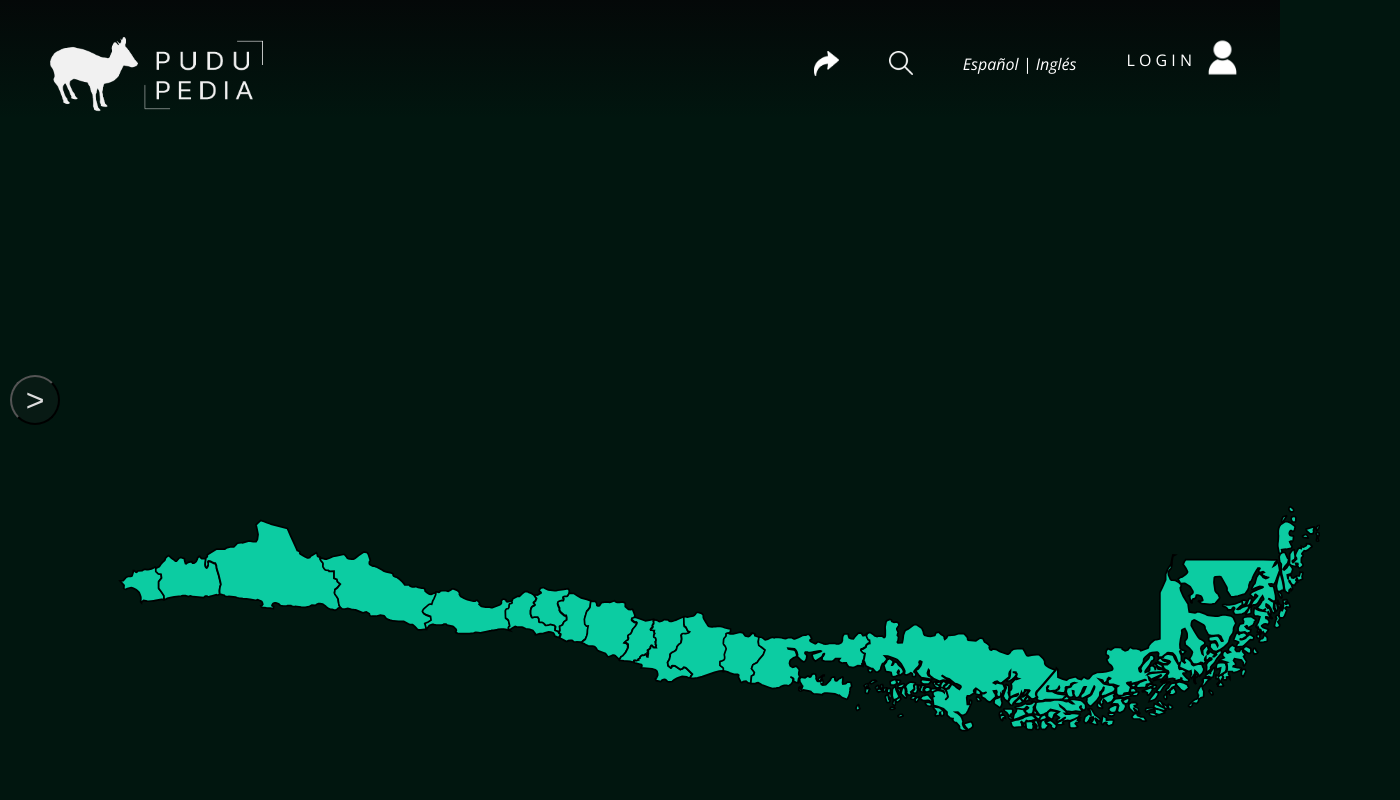
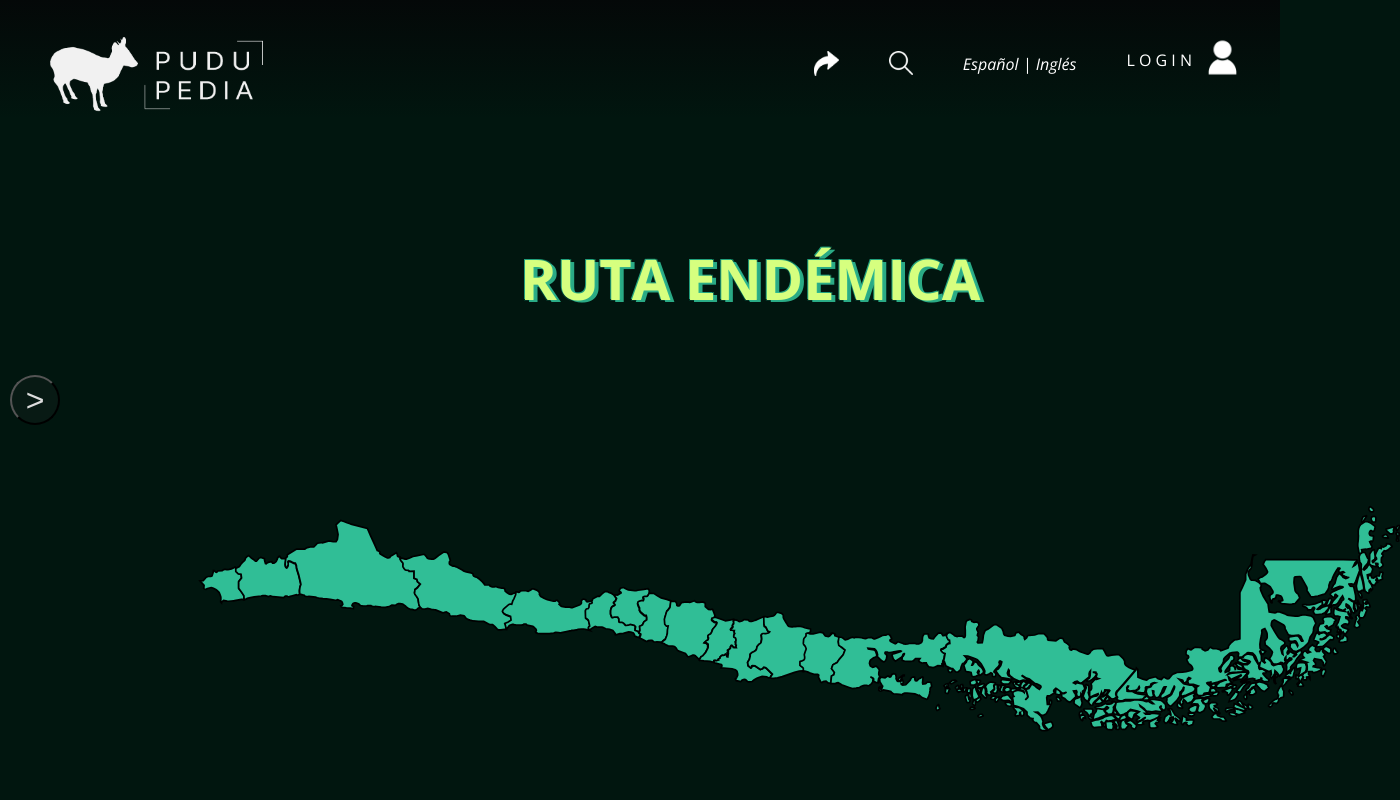
Before and after one commit to Yin-Aranguiz/PuduPedia, a React (Create React App) app in the folder pudupedia/: page /vida-silvestre in a window 1280 px wide. Shown: the top 800 px of the page, 1400 px wide, since content can reach past the window. Built offline with nearby package versions, Linux system fonts and the light colour scheme.

Commit message:
actualización mapa, color y burbles

```diff
--- a/pudupedia/src/App.css
+++ /dev/null
@@ -1,38 +0,0 @@
-.App {
-  text-align: center;
-}
-
-.App-logo {
-  height: 40vmin;
-  pointer-events: none;
-}
-
-@media (prefers-reduced-motion: no-preference) {
-  .App-logo {
-    animation: App-logo-spin infinite 20s linear;
-  }
-}
-
-.App-header {
-  background-color: #282c34;
-  min-height: 100vh;
-  display: flex;
-  flex-direction: column;
-  align-items: center;
-  justify-content: center;
-  font-size: calc(10px + 2vmin);
-  color: white;
-}
-
-.App-link {
-  color: #61dafb;
-}
-
-@keyframes App-logo-spin {
-  from {
-    transform: rotate(0deg);
-  }
-  to {
-    transform: rotate(360deg);
-  }
-}
--- a/pudupedia/src/App.js
+++ b/pudupedia/src/App.js
@@ -1,11 +1,10 @@
 import React from 'react';
-import './App.css';
 // import PuduHierbaPuma from './Components/GamePage/PuHiPuGame/PuduHierbaPuma';
 import Burbles from './Components/MapPage/Burbles';
 import { BrowserRouter as Router, Route, Routes } from 'react-router-dom';
 import LandingPage from './Components/LandingPage/LandingPage';
 import GamePage from './Components/GamePage/GamePage';
-import TriviaGame from './Components/GamePage/TriviaGame/TriviaGame';
+// import TriviaGame from './Components/GamePage/TriviaGame/TriviaGame';
 import NavBar from './Components/LandingPage/Navbar/NavBar';
 
 
@@ -16,11 +15,11 @@ function App() {
             <Routes>
                 <Route path="/" element={<LandingPage />} />
                 <Route path="/juegos" element={<GamePage />} />
-                <Route path="/image/:id" element={<TriviaGame />} />
+                {/* <Route path="/trivia/:id" element={<TriviaGame />} /> */}
                 <Route path="/vida-silvestre" element={<Burbles />} />
+                {/* <Route path="/puduGame/:id" element={<PuduHierbaPuma />} /> */}
             </Routes>
         </Router>
-        // <Burbles />
 
     );
 }
--- a/pudupedia/src/Components/GamePage/Carousel/Gallery.jsx
+++ b/pudupedia/src/Components/GamePage/Carousel/Gallery.jsx
@@ -2,6 +2,7 @@ import React, { useEffect, useState } from 'react';
 import { Link } from 'react-router-dom';
 import './Gallery.css';
 import TriviaImg from '../TriviaGame/PuduReading.jpg';
+import PuhipuImg from '../PuHiPuGame/pudu.jpg'
 
 const Gallery = () => {
   const [scrollPosition, setScrollPosition] = useState(0); // Define el estado para la posición de desplazamiento inicial.
@@ -34,10 +35,10 @@ const Gallery = () => {
       }
     };
 
-    gallery.addEventListener('scroll', handleScroll); // Añade un evento para manejar el desplazamiento.
-    gallery.addEventListener('wheel', handleWheel); // Añade un evento para manejar el desplazamiento con la rueda del mouse.
+    gallery.addEventListener('scroll', handleScroll); // evento para manejar el desplazamiento.
+    gallery.addEventListener('wheel', handleWheel); // evento para manejar el desplazamiento con la rueda del mouse.
 
-    const interval = setInterval(smoothScroll, 50); // Configura un intervalo para ajustar el desplazamiento suavemente cada 50 ms.
+    const interval = setInterval(smoothScroll, 50); // intervalo para ajustar el desplazamiento cada 50 ms.
 
     return () => {
       gallery.removeEventListener('scroll', handleScroll); // Limpia el manejador de eventos de desplazamiento al desmontar el componente.
@@ -67,14 +68,14 @@ const Gallery = () => {
     { src: 'https://via.placeholder.com/500x250?text=Image+5', alt: '5', id: '5'},
     { src: 'https://via.placeholder.com/500x250?text=Image+6', alt: '6', id: '6'},
     { src: 'https://via.placeholder.com/500x250?text=Image+7', alt: '7', id: '7'},
-    { src: TriviaImg, alt: '8', id: '8'},
-    { src: 'https://via.placeholder.com/500x250?text=Image+9', alt: '9', id: '9'},
+    { src: TriviaImg, alt: '8', id: '8', link: 'https://www.example.com'}, //es necesario configurar los links con backend
+    { src: PuhipuImg, alt: '9', id: '9', link: 'https://www.example.com'},
     { src: 'https://via.placeholder.com/500x250?text=Image+10', alt: '10', id: '10'},
     { src: 'https://via.placeholder.com/500x250?text=Image+11', alt: '11', id: '11'},
     { src: 'https://via.placeholder.com/500x250?text=Image+12', alt: '12', id: '12'},
     { src: 'https://via.placeholder.com/500x250?text=Image+13', alt: '13', id: '13'},
-    { src: TriviaImg, alt: '14', id: '14'},
-    { src: 'https://via.placeholder.com/500x250?text=Image+15', alt: '15', id: '15'},
+    { src: TriviaImg, alt: '14', id: '14', link: 'https://www.example.com'},
+    { src: PuhipuImg, alt: '15', id: '15', link: 'https://www.example.com'},
     { src: 'https://via.placeholder.com/500x250?text=Image+16', alt: '16', id: '16'},
     { src: 'https://via.placeholder.com/500x250?text=Image+17', alt: '17', id: '17'},
     { src: 'https://via.placeholder.com/500x250?text=Image+18', alt: '18', id: '18'}
@@ -83,13 +84,18 @@ const Gallery = () => {
   return (
     <div className="gallery">
     {images.map((imageGame) => (
-        <Link key={imageGame.id} to={`/image/${imageGame.id}`}>
+      <a
+        key={imageGame.id}
+        href={imageGame.link}
+        target="_blank"
+        rel="noopener noreferrer"
+      >
         <img
           src={imageGame.src}
           alt={imageGame.alt}
           className='circle'
         />
-        </Link>
+      </a>
     ))}
   </div>
 );
--- a/pudupedia/src/Components/MapPage/Burbles.css
+++ b/pudupedia/src/Components/MapPage/Burbles.css
@@ -1,3 +1,5 @@
+@import url('https://fonts.googleapis.com/css2?family=Open+Sans:wght@400;700&display=swap');
+
 /* Estilo base para el menú radial */
 .radial-menu {
     position: relative;
@@ -28,10 +30,8 @@
     height: 100%;
     border-radius: 50%;
     object-fit: cover;
-
-    transition: transform 0.3s ease-in-out; /* Transición para el hover */
-    margin-bottom: -320vh;
-    margin-left: -15vh;
+    margin-bottom: -380vh;
+    /* margin-left: -10vh; */
 }
 /* Estilo para las imágenes dentro de los elementos del menú */
 .larger-area.active .menu-item:hover {
@@ -81,3 +81,18 @@
         opacity: 1;
     }
 }
+
+.macrozone-name {
+   position: absolute;
+    font-size: 2rem; /* Ajusta el tamaño de la fuente */
+    color: #D6FF7F; /* Cambia el color según tu diseño */
+    margin-top: 30vh;
+    margin-left: 65vh;
+    font-family:'Open Sans', sans-serif;
+    font-size: 3.5rem;
+    text-shadow:
+        4px 2px 0 #30be96e1, /* Borde rojo (ajusta el color y el tamaño) */
+        -1px -1px 0 #23a17d,
+        1px -1px 0 #0e644c,
+        -1px 1px 0 #043326;
+  }
--- a/pudupedia/src/Components/MapPage/Burbles.jsx
+++ b/pudupedia/src/Components/MapPage/Burbles.jsx
@@ -1,6 +1,6 @@
 import React, { useState } from 'react';
 import './Burbles.css';
-import Mapita from './Mapita';
+import Map from './Map';
 import imagePuduReading from '../GamePage/TriviaGame/PuduReading.jpg'; // Imagen de ejemplo
 import chucao from './Chucao.jpg';
 import guina from './Guiña.jpg';
@@ -49,13 +49,13 @@ const Burbles = () => {
 
       const numBubbles = images.length;
       const angleStep = (2 * Math.PI) / numBubbles;
-      const radius = 20;
+      const radius = 25;
 
       const newBubbles = [];
       for (let i = 0; i < numBubbles; i++) {
         const angle = i * angleStep;
-          const x = macrozoneBounds.x + (macrozoneBounds.width / 2) + (radius * Math.cos(angle) * 6);
-          const y = macrozoneBounds.y + (macrozoneBounds.height / 2) - (radius * Math.sin(angle) * 6);
+        const x = macrozoneBounds.x + (macrozoneBounds.width / 2) + (radius * Math.cos(angle) * 7);
+        const y = macrozoneBounds.y + (macrozoneBounds.height / 2) - (radius * Math.sin(angle) * 7) + window.scrollY;
         newBubbles.push({ x, y, image: images[i], key: `${macrozone}-${i}` });
       }
 
@@ -84,11 +84,16 @@ const handleMouseLeave = () => {
   return (
     <div className="radial-menu">
       <Header />
-    <Mapita onMacrozoneClick={handleMacrozoneClick} />
+      <h1 className="macrozone-name">RUTA ENDÉMICA </h1>
+      <Map onMacrozoneClick={handleMacrozoneClick} />
       <div className={`larger-area ${visibility ? 'active' : ''}`}>
+
+        {visibility && (
+          <>
+
             {bubbles.map((bubble, index) => (
               <div
-          key={bubble.key} // Usa bubble.key para el key
+                key={bubble.key}
                 className={`menu-item ${visibility ? 'bounce' : ''}`}
                 style={{ left: `${bubble.x}px`, top: `${bubble.y}px` }}
               >
@@ -104,11 +109,11 @@ return (
                 />
               </div>
             ))}
-      {visibility && (
-        <button className="close-button" onClick={handleCloseBubbles}>X</button>
+            <button className="close-button" onClick={handleCloseBubbles}></button>
+          </>
         )}
       </div>
-   <Footer className={'transformed'}/>
+      <Footer className={'transformed'} />
     </div>
   );
 };
--- a/pudupedia/src/Components/MapPage/Mapita.css
+++ b/pudupedia/src/Components/MapPage/Map.css
@@ -1,7 +1,7 @@
 /* Estilo base para el contenedor del mapa */
 .map-container {
     position: relative;
-    margin-left: 60vh;
+    margin-left: 70vh;
      margin-bottom: -350vh;
 
 }
@@ -28,7 +28,7 @@ svg {
     display: block;
     max-width: 100%;
     height: auto;
-    fill: #0ccca2;
+    fill: #30BE96;
     stroke: #000000; /* Color del borde */
     stroke-width: 1px;
 }
--- a/pudupedia/src/Components/MapPage/Mapita.jsx
+++ b/pudupedia/src/Components/MapPage/Map.jsx
@@ -1,5 +1,5 @@
 import React, { useState } from 'react';
-import './Mapita.css';
+import './Map.css';
 
 const Mapita = ({ onMacrozoneClick}) => {
     const [hoveredMacrozone, setHoveredMacrozone] = useState(null);
```
Also changed, not shown: pudupedia/src/Components/GamePage/PuHiPuGame/PuduHierbaPuma.jsx (+5 -5 lines). Lines whose indentation alone changed are shown as unchanged.
